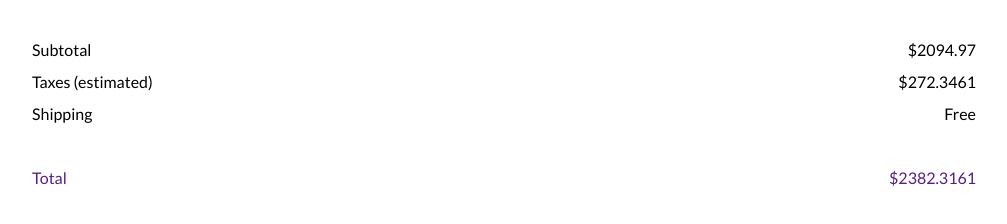
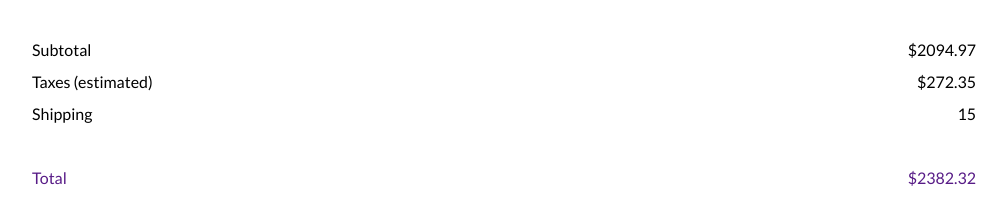
Before and after one commit to maulikp1995/react-express-app-client, a React (Create React App) app: page / in a window 1280 px wide. Shown: the part 930-1154 px from the top of the page, without its empty margins (136-1143 px from the left). Built offline with nearby package versions, Linux system fonts and the light colour scheme.

Commit message:
added calculate fees function

```diff
--- a/src/App.js
+++ b/src/App.js
@@ -45,6 +45,10 @@ const TOTAL = 2382.3161; // Moved this to state
 const ESTIMATED_DELIVERY = "Nov 24, 2021";
 
 const [data, setData] = useState(lineItems);
+const [subtotal, setSubtotal] = useState(0);
+const [hst, setHst] = useState(0);
+const [shippingFee, setShippingFee] = useState(15); // added flat shipping fee
+const [total, setTotal] = useState(0);
 
 // remove line item function
 const removeLineItem = (lineItemId) => {
@@ -58,6 +62,30 @@ const addLineItem = () => {
   setData(data => [...data, {id: 4, title: "Grey Sofa", price: 499.99,quantity: 1, image:"https://www.cozey.ca/_next/image?url=https%3A%2F%2Fcdn.shopify.com%2Fs%2Ffiles%2F1%2F0277%2F3057%2F5462%2Fproducts%2F2_Single_shot_DARK_GREY_OFF_OFF_SLOPE_17f0f115-11f8-4a78-b412-e9a2fea4748d.png%3Fv%3D1629310667&w=1920&q=75", swatchColor: "#959392", swatchTitle: "Grey"}]
   )
 }
+
+// calculate fees function
+const calculateFees = () => {
+  let subtotal = 0;
+  let hst = 0;
+  let total = 0;
+
+  data.map(item => {
+
+    subtotal += item.price;
+    hst = subtotal * 0.13;
+    total = subtotal + hst + shippingFee;
+
+    // update state
+    setSubtotal(subtotal);
+    setHst(hst);
+    setTotal(total);
+  })
+}
+
+// load function on page load
+useEffect(() => {
+  calculateFees();
+}, [data]);
 
   return (
      <div className="p-10 max-w-screen-lg mx-auto">
@@ -88,22 +116,22 @@ const addLineItem = () => {
 
         <div className='flex mb-2'>
         <h3>Subtotal</h3>
-        <h3 className='ml-auto'>${SUBTOTAL}</h3>
+        <h3 className='ml-auto'>${subtotal.toFixed(2)}</h3>
       </div>
 
        <div className='flex mb-2'>
         <h3>Taxes (estimated)</h3>
-        <h3 className='ml-auto'>${HST}</h3>
+        <h3 className='ml-auto'>${hst.toFixed(2)}</h3>
       </div>
 
        <div className='flex mb-10'>
         <h3>Shipping</h3>
-        <h3 className='ml-auto'>Free</h3>
+        <h3 className='ml-auto'>{shippingFee}</h3>
       </div>
 
        <div className='flex mb-2'>
         <h3 className='text-purple-900'>Total</h3>
-        <h3 className='ml-auto text-purple-900'>${TOTAL}</h3>
+        <h3 className='ml-auto text-purple-900'>${total.toFixed(2)}</h3>
       </div>
     </div>
   );
```
